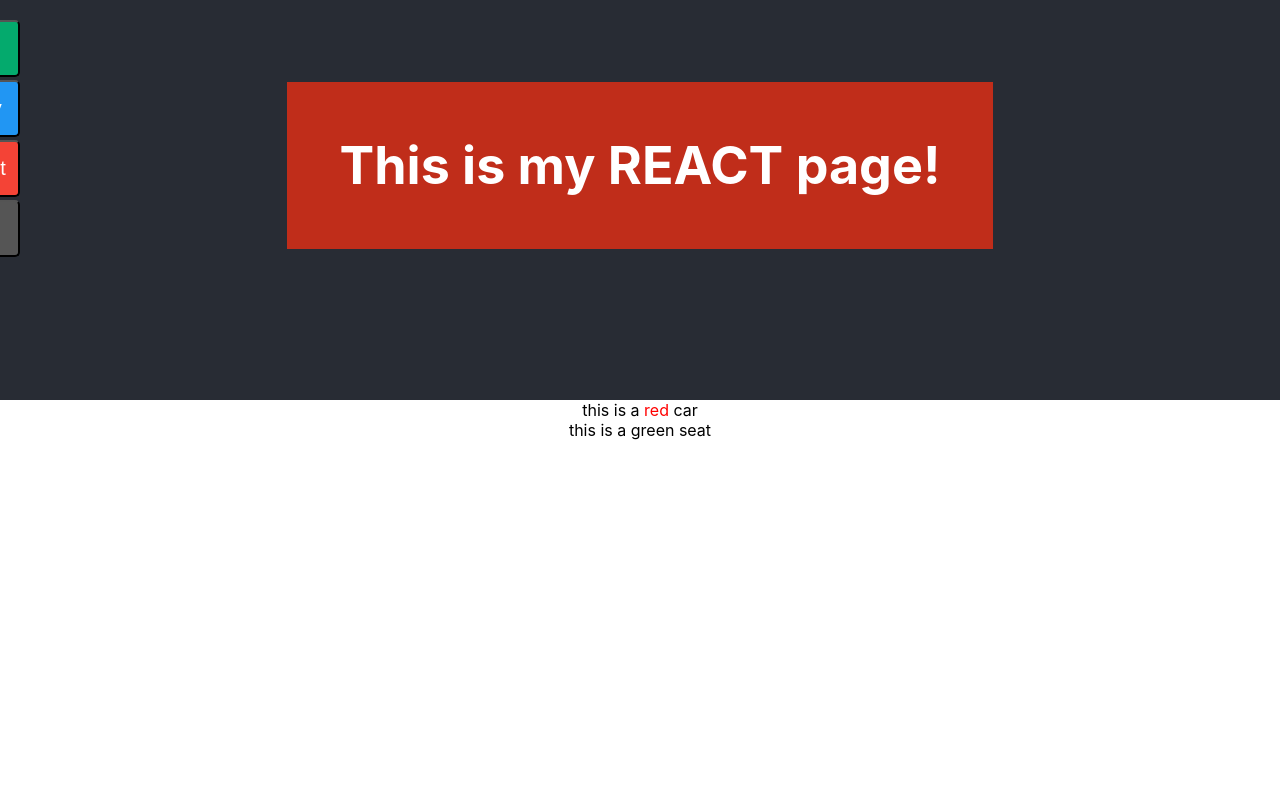
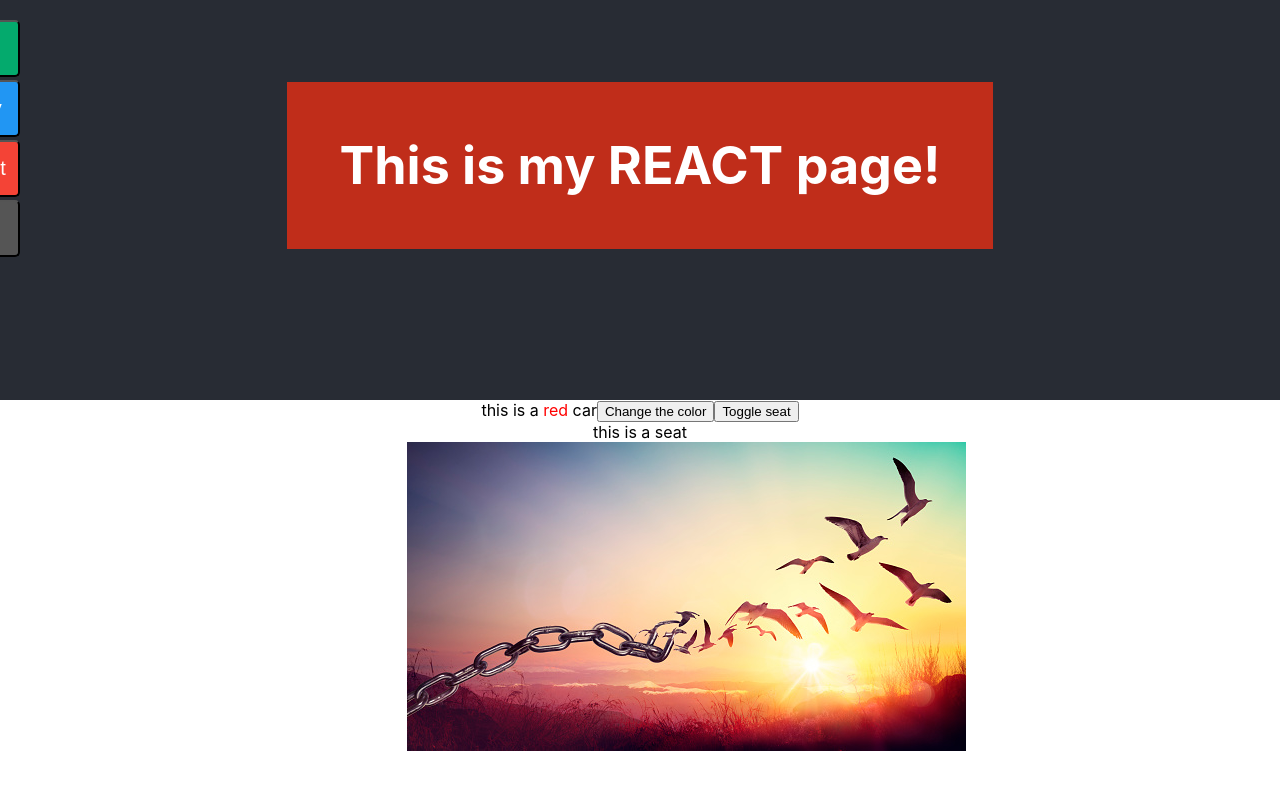
Before and after one commit to MLunnan/FunWithReact, a React (Create React App) app in the folder my-app/: page / in a window 1280 px wide. Shown: the top 790 px of the page. Built offline with nearby package versions, Linux system fonts and the light colour scheme.

Commit message:
code along

```diff
--- a/my-app/src/App.css
+++ b/my-app/src/App.css
@@ -36,3 +36,20 @@
     transform: rotate(360deg);
   }
 }
+
+.moving {
+  animation-duration: 1s;
+  animation-name: moving;
+  animation-iteration-count: infinite;
+  animation-direction: alternate;
+  position: absolute;
+}
+
+@keyframes moving {
+  from {
+      left: 40%;
+  }
+  to {
+      left: 30%;
+  }
+}
--- a/my-app/src/App.js
+++ b/my-app/src/App.js
@@ -8,7 +8,8 @@ function App() {
         <Title />
         <Sidenav />
       </header>
-      <Car carColor="red" />
+      <Car />
+      <img src="../Images/birds.jpg" alt="birds" className="moving"></img>
     </div>
   );
 }
--- a/my-app/src/components/car.jsx
+++ b/my-app/src/components/car.jsx
@@ -1,21 +1,30 @@
-import React from 'react';
+import React, {useState} from 'react';
 
-const Car = (props) => {
+const Car = () => {
+    const [carColor, setCarColor] = useState("red")
+    const [showSeat, setShowSeat, ] = useState(true)
+    const onClickChangeColor = () => {
+        const newColor = carColor === "red" ? "blue" : "red"
+        setCarColor(newColor)
+    }
     return (
         <div>
             this is a
-            <span style={{color: props.carColor}}> {props.carColor} </span>
+            <span style={{color: carColor}}> {carColor} </span>
             car
-            <Seat
+            <button onClick={onClickChangeColor}>Change the color</button>
+            <button onClick={()=>setShowSeat(!showSeat)}>Toggle seat</button>
+            {showSeat? <Seat
             seatColor="green"
-            showColor={true}/>
+            showColor={true}/>:true}
+
         </div>
     );
 }
-const Seat = (props) => {
+const Seat = () => {
     return (
         <div>
-            this is a {props.showColor ? props.seatColor : ""} seat
+            this is a seat
         </div>
     )
 }
```
